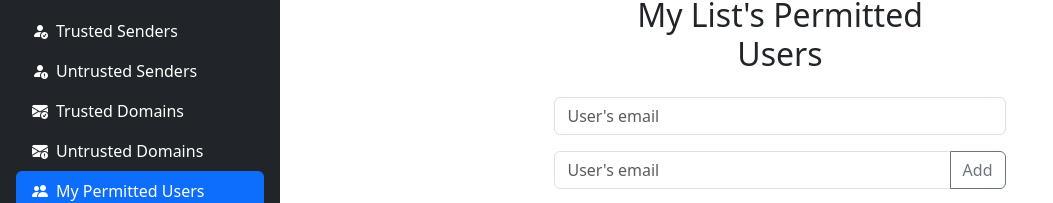
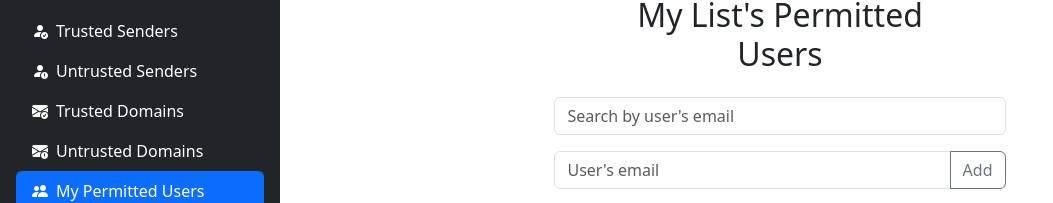
Before and after one commit to osm-alt/sender-check-frontend, a React (Create React App) app: page /permitted_users in a window 1280 px wide. Shown: the part 154-357 px from the top of the page, without its empty margins (0-1053 px from the left). Built offline with nearby package versions, Linux system fonts and the light colour scheme; no server answers; sample sign-in values are in the browser's storage.

Commit message:
Added search functionality to permitted users + changed search bar placeholder in untrusted domains

```diff
--- a/src/components/permittedUsers.jsx
+++ b/src/components/permittedUsers.jsx
@@ -1,12 +1,20 @@
 import React from "react";
 import SearchBar from "./searchBar";
-import { useState, useEffect } from "react";
+import { useState, useEffect, useMemo } from "react";
 import requestNewToken from "../requestNewToken";
 
 const PermittedUsers = () => {
   const [permittedUsers, setPermittedUsers] = useState(null);
   const [userToAdd, setUserToAdd] = useState(null);
   const [errorMessage, setErrorMessage] = useState(null);
+  const [query, setQuery] = useState("");
+
+  const filteredItems = useMemo(() => {
+    if (!permittedUsers) return;
+    return permittedUsers.filter((item) => {
+      return item.toLowerCase().includes(query.toLowerCase());
+    });
+  }, [permittedUsers, query]);
 
   useEffect(() => {
     getPermittedUsers(setPermittedUsers);
@@ -18,7 +26,11 @@ const PermittedUsers = () => {
       <div className="col-lg-6 mx-auto title">
         <h2>My List's Permitted Users</h2>
       </div>
-      <SearchBar placeholder_value="User's email" />
+      <SearchBar
+        placeholder_value="Search by user's email"
+        query={query}
+        setQuery={setQuery}
+      />
       <div className="add-item">
         <div className="input-group mb-3">
           <input
@@ -63,8 +75,8 @@ const PermittedUsers = () => {
           </tr>
         </thead>
         <tbody>
-          {permittedUsers ? (
-            permittedUsers.map((permitted_user) => {
+          {filteredItems ? (
+            filteredItems.map((permitted_user) => {
               return (
                 <tr key={permitted_user + "_row"}>
                   <td className="d-flex justify-content-between align-items-start">
--- a/src/components/untrustedDomains.jsx
+++ b/src/components/untrustedDomains.jsx
@@ -22,7 +22,7 @@ const UntrustedDomains = () => {
         <h1>Untrusted Domains</h1>
       </div>
       <SearchBar
-        placeholder_value="Email domain name"
+        placeholder_value="Search by email domain name"
         query={query}
         setQuery={setQuery}
       />
```
